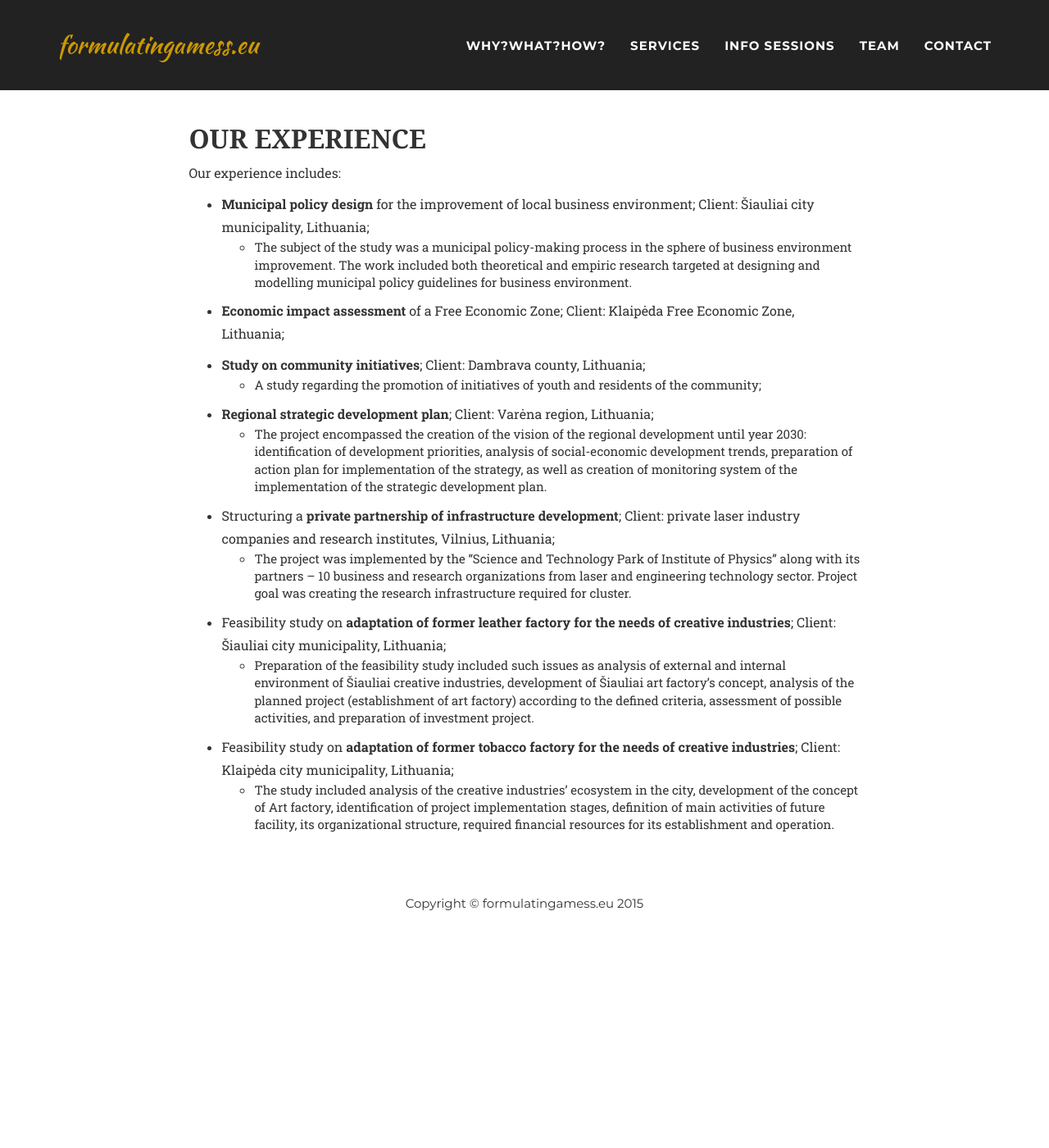
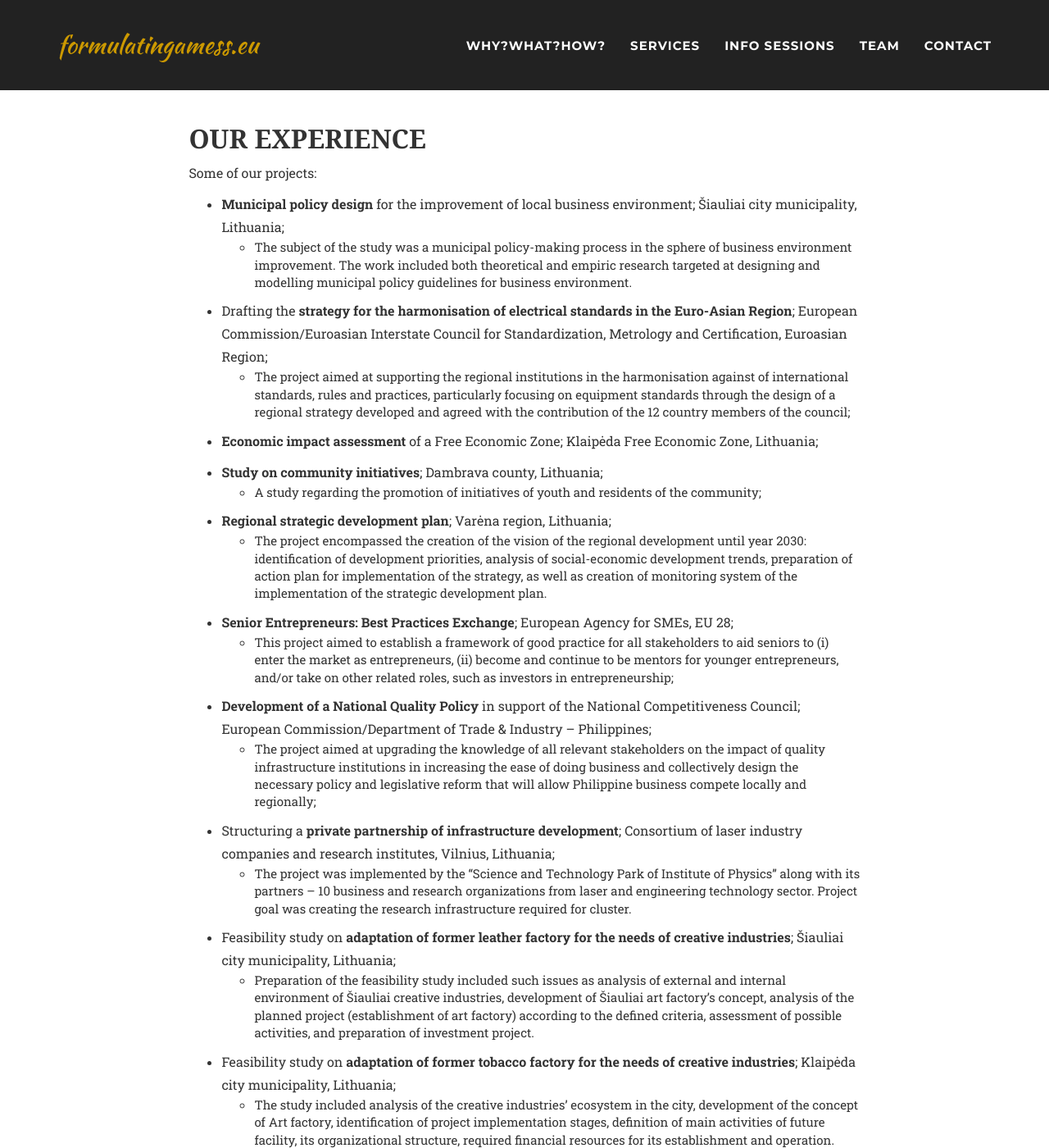
Before and after one commit to formulatingamess/www, a Jekyll site: the page built from services/experience.markdown, in a window 1280 px wide and 1400 px high. Shown: the whole window at 82% size. Built offline with Jekyll 4.4.1, drawn with Linux system fonts in a browser that asks for light colours; some web fonts are replaced.

Commit message:
added jons projects to the services/experience

```diff
--- a/services/experience.markdown
+++ b/services/experience.markdown
@@ -3,36 +3,44 @@ title: Our experience
 layout: page
 ---
 
-Our experience includes:
+Some of our projects:
 
-* **Municipal policy design** for the improvement of local business environment; Client: Šiauliai city municipality, Lithuania;
+* **Municipal policy design** for the improvement of local business environment; Šiauliai city municipality, Lithuania;
 
 	* The subject of the study was a municipal policy-making process in the sphere of business environment improvement. The work included both theoretical and empiric research targeted at designing and modelling municipal policy guidelines for business environment.
 
+* Drafting the **strategy for the harmonisation of electrical standards in the Euro-Asian Region**; European Commission/Euroasian Interstate Council for Standardization, Metrology and Certification, Euroasian Region;
 
-* **Economic impact assessment** of a Free Economic Zone; Client: Klaipėda Free Economic Zone, Lithuania;
+	* The project aimed at supporting the regional institutions in the harmonisation against of international standards, rules and practices, particularly focusing on equipment standards through the design of a regional strategy developed and agreed with the contribution of the 12 country members of the council;
 
+* **Economic impact assessment** of a Free Economic Zone; Klaipėda Free Economic Zone, Lithuania;
 
-* **Study on community initiatives**; Client: Dambrava county, Lithuania;
+* **Study on community initiatives**; Dambrava county, Lithuania;
 
 	* A study regarding the promotion of initiatives of youth and residents of the community;
 
-
-* **Regional strategic development plan**; Client: Varėna region, Lithuania;
+* **Regional strategic development plan**; Varėna region, Lithuania;
 
 	* The project encompassed the creation of the vision of the regional development until year 2030: identification of development priorities, analysis of social-economic development trends, preparation of action plan for implementation of the strategy, as well as creation of monitoring system of the implementation of the strategic development plan.
 
+* **Senior Entrepreneurs: Best Practices Exchange**; European Agency for SMEs, EU 28;
 
-* Structuring a **private partnership of infrastructure development**; Client: private laser industry companies and research institutes, Vilnius, Lithuania;
+	* This project aimed to establish a framework of good practice for all stakeholders to aid seniors to (i) enter the market as entrepreneurs, (ii) become and continue to be mentors for younger entrepreneurs, and/or take on other related roles, such as investors in entrepreneurship;
+
+* **Development of a National Quality Policy** in support of the National Competitiveness Council; European Commission/Department of Trade & Industry – Philippines;
+
+	* The project aimed at upgrading the knowledge of all relevant stakeholders on the impact of quality infrastructure institutions in increasing the ease of doing business and collectively design the necessary policy and legislative reform that will allow Philippine business compete locally and regionally;
+
+* Structuring a **private partnership of infrastructure development**; Consortium of laser industry companies and research institutes, Vilnius, Lithuania;
 
 	* The project was implemented by the "Science and Technology Park of Institute of Physics" along with its partners -- 10 business and research organizations from laser and engineering technology sector. Project goal was creating the research infrastructure required for cluster.
 
 
-* Feasibility study on **adaptation of former leather factory for the needs of creative industries**; Client: Šiauliai city municipality, Lithuania;
+* Feasibility study on **adaptation of former leather factory for the needs of creative industries**; Šiauliai city municipality, Lithuania;
 
 	* Preparation of the feasibility study included such issues as analysis of external and internal environment of Šiauliai creative industries, development of Šiauliai art factory’s concept, analysis of the planned project (establishment of art factory) according to the defined criteria, assessment of possible activities, and preparation of investment project.
 
 
-* Feasibility study on **adaptation of former tobacco factory for the needs of creative industries**; Client: Klaipėda city municipality, Lithuania;
+* Feasibility study on **adaptation of former tobacco factory for the needs of creative industries**; Klaipėda city municipality, Lithuania;
 
 	* The study included analysis of the creative industries’ ecosystem in the city, development of the concept of Art factory, identification of project implementation stages, definition of main activities of future facility, its organizational structure, required financial resources for its establishment and operation.
```
